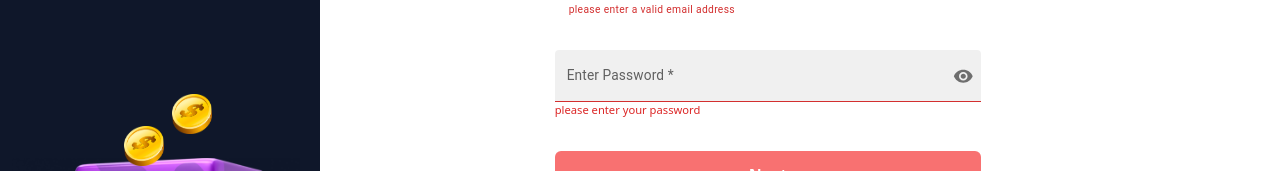
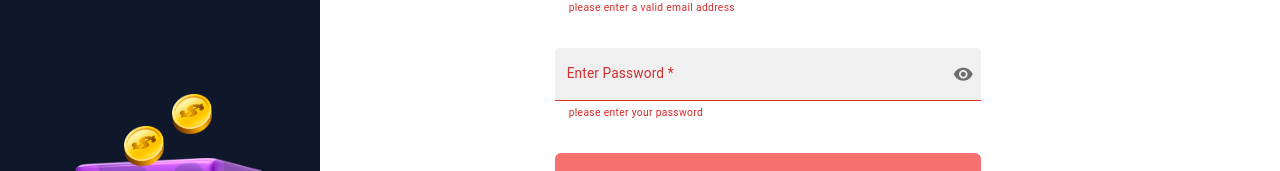
Before and after one commit to andrewinsoul/Accounting, a React (Create React App) app: page /login in a window 1280 px wide. Both pictures are taken after a click on the button "Next". Shown: the part 394-565 px from the top of the page. Built offline with nearby package versions, Linux system fonts and the light colour scheme; what tailwindcss-elevation would draw is missing.

Commit message:
use helper text in password field

```diff
--- a/src/components/Signin.js
+++ b/src/components/Signin.js
@@ -7,6 +7,7 @@ import TextField from "@mui/material/TextField";
 import FilledInput from "@mui/material/FilledInput";
 import Visibility from "@mui/icons-material/Visibility";
 import VisibilityOff from "@mui/icons-material/VisibilityOff";
+import FormHelperText from "@mui/material/FormHelperText";
 import { Text } from "./common/Text";
 import { LinkToJoinOrLogin } from "./common/UserSignUpOrLoginLink";
 import { Alert, FormControl, InputLabel, Snackbar } from "@mui/material";
@@ -182,7 +183,12 @@ export const Signin = () => {
           </div>
           <div className="mb-8">
             <FormControl className="w-full" variant="filled">
-              <InputLabel htmlFor="password">Enter Password *</InputLabel>
+              <InputLabel
+                error={formFieldError.password ? true : false}
+                htmlFor="password"
+              >
+                Enter Password *
+              </InputLabel>
               <FilledInput
                 id="password"
                 onFocus={handleFocus}
@@ -209,9 +215,9 @@ export const Signin = () => {
                 }
               />
               {formFieldError.password ? (
-                <small className="text-red-600 text-xxsm">
-                  {formFieldError.password}
-                </small>
+                <FormHelperText>
+                  <p className="text-red-600">{formFieldError.password}</p>
+                </FormHelperText>
               ) : null}
             </FormControl>
           </div>
--- a/src/components/Signup.js
+++ b/src/components/Signup.js
@@ -7,6 +7,7 @@ import CircularProgress from "@mui/material/CircularProgress";
 import InputAdornment from "@mui/material/InputAdornment";
 import FilledInput from "@mui/material/FilledInput";
 import { FormControl, InputLabel } from "@mui/material";
+import FormHelperText from "@mui/material/FormHelperText";
 import Visibility from "@mui/icons-material/Visibility";
 import VisibilityOff from "@mui/icons-material/VisibilityOff";
 import MenuItem from "@mui/material/MenuItem";
@@ -335,7 +336,12 @@ export const Signup = () => {
           </div>
           <div className="mb-8">
             <FormControl className="w-full" variant="filled">
-              <InputLabel htmlFor="password">Password *</InputLabel>
+              <InputLabel
+                error={formFieldError.password ? true : false}
+                htmlFor="password"
+              >
+                Password *
+              </InputLabel>
               <FilledInput
                 id="password"
                 onFocus={handleFocus}
@@ -362,9 +368,9 @@ export const Signup = () => {
                 }
               />
               {formFieldError.password ? (
-                <small className="text-red-600 text-xxsm">
-                  {formFieldError.password}
-                </small>
+                <FormHelperText>
+                  <p className="text-red-600">{formFieldError.password}</p>
+                </FormHelperText>
               ) : null}
             </FormControl>
           </div>
--- a/src/components/routes/index.js
+++ b/src/components/routes/index.js
@@ -22,7 +22,7 @@ export const Paths = () => {
     } else {
       authenticated = false;
     }
-  }, []);
+  }, [navigate]);
   const location = useLocation();
   const { pathname } = location;
   return (
```
